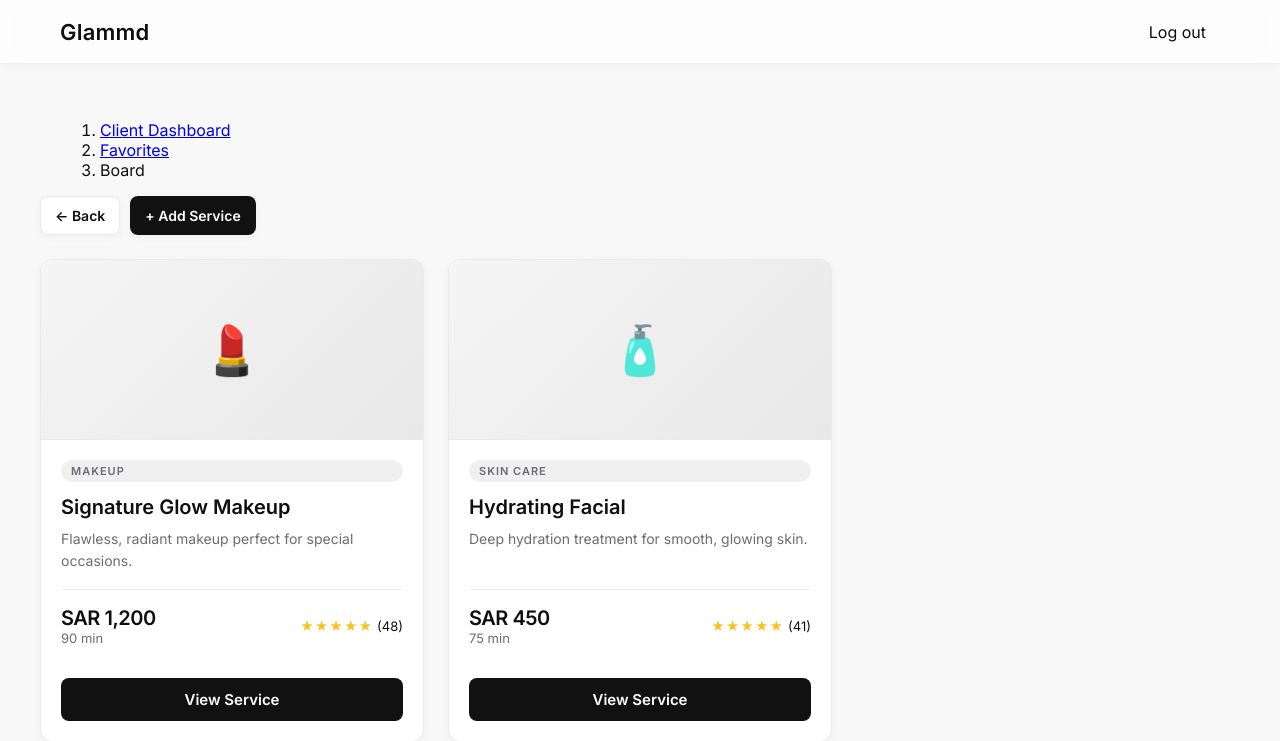
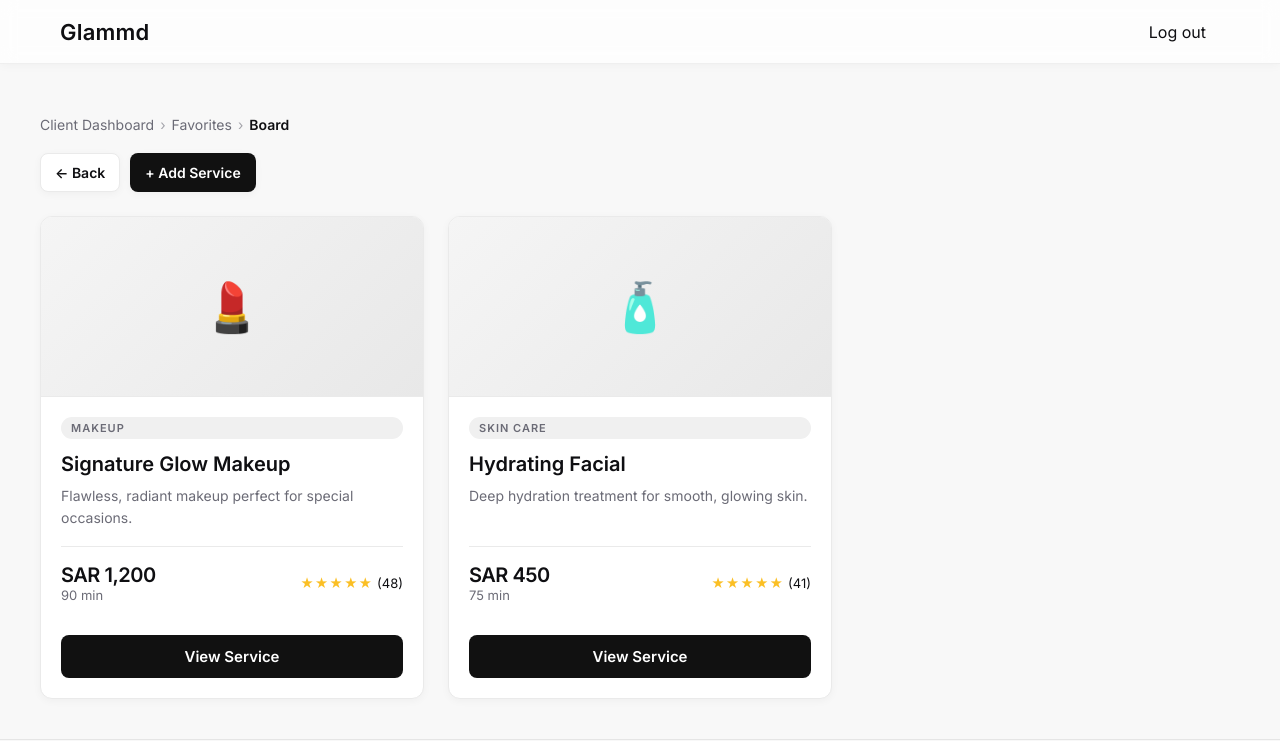
Before and after one commit to DanaZaid5/software-project, a PHP site: page /board.html in a window 1280 px wide. Shown: the top 741 px of the page. Run offline with PHP 8.4, Linux system fonts and the light colour scheme.

Commit message:
Update common.css

```diff
--- a/intial/common.css
+++ b/intial/common.css
@@ -43,3 +43,23 @@ main.page{ flex:1 0 auto; padding-top:64px }  /* offset for fixed header */
 .footer-inner{ display:flex; flex-wrap:wrap; align-items:center; justify-content:space-between; gap:10px; text-align:center }
 .footer-links a{ color:var(--muted); text-decoration:none; margin-left:16px; transition:color .2s ease }
 .footer-links a:hover{ color:var(--text) }
+
+
+/* ===== Breadcrumbs (shared) ===== */
+.breadcrumbs-wrap { padding: 12px 0 6px; }
+.breadcrumbs {
+  display: flex; flex-wrap: wrap; align-items: center; gap: 6px;
+  font-size: 14px; color: var(--muted);
+  list-style: none; margin: 0; padding: 0;
+}
+.breadcrumbs a {
+  color: var(--muted); text-decoration: none;
+}
+.breadcrumbs a:hover { color: var(--text); }
+.breadcrumbs li { display: inline-flex; align-items: center; gap: 6px; }
+.breadcrumbs li + li::before {
+  content: "›"; opacity: .6;
+}
+.breadcrumbs .current {
+  color: var(--text); font-weight: 600;
+}
```
